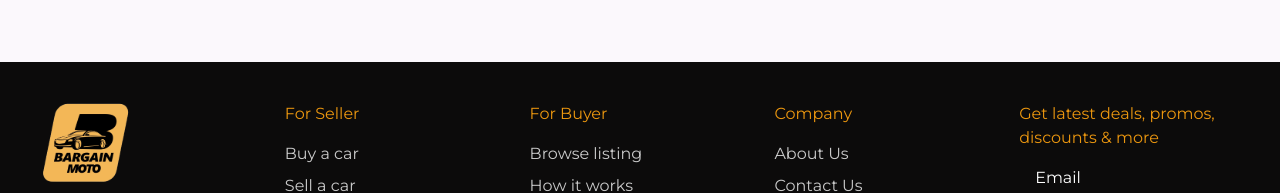
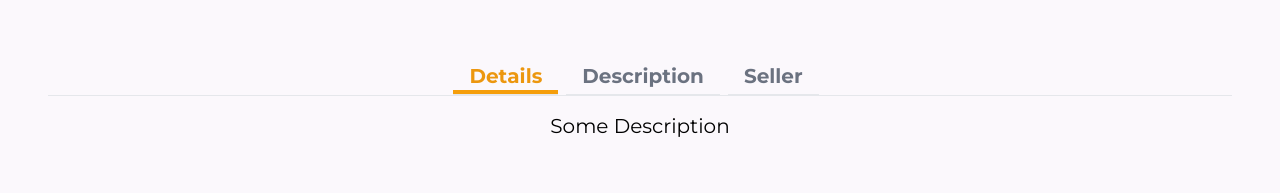
Before and after one commit to Touchstack/BargainMoto-New, a React (Vite) app: page /car-details/1 in a window 1280 px wide. Shown: the part 738-931 px from the top of the page. Built offline with nearby package versions, Linux system fonts and the light colour scheme; no server answers.

Commit message:
Added InfoTabs to Vehicle Details

```diff
--- /dev/null
+++ b/src/components/VehicleDetails/InfoTabs.jsx
@@ -0,0 +1,153 @@
+import React from "react";
+import { motion } from "framer-motion";
+
+function InfoTabs() {
+  const [activeTab, setActiveTab] = React.useState("buy");
+  const [hideBuy, setHideBuy] = React.useState(null);
+  const [hideSellerTab, setHideSellerTab] = React.useState(null);
+  const [hideSell, setHideSell] = React.useState("show");
+  const activeBuyClass =
+    activeTab === "buy"
+      ? "inline-block px-4 rounded-t-lg border-b-4 text-[#EC970F] font-Bold border-amber-500 hover:border-b-4 hover:text-[#EC970F] focus:outline-none"
+      : "inline-block px-4 rounded-t-lg border-b-2 border-transparent hover:text-gray-600 hover:border-gray-300 text-gray-500 border-gray-100";
+  const activeSellClass =
+    activeTab === "sell"
+      ? "inline-block px-4 rounded-t-lg border-b-4 text-[#EC970F] font-Bold border-amber-500 hover:border-b-4 hover:text-[#EC970F] focus:outline-none"
+      : "inline-block px-4 rounded-t-lg border-b-2 border-transparent hover:text-gray-600 hover:border-gray-300 text-gray-500 border-gray-100";
+
+  const activeSellerTabClass =
+    activeTab === "sellerTab"
+      ? "inline-block px-4 rounded-t-lg border-b-4 text-[#EC970F] font-Bold border-amber-500 hover:border-b-4 hover:text-[#EC970F] focus:outline-none"
+      : "inline-block px-4 rounded-t-lg border-b-2 border-transparent hover:text-gray-600 hover:border-gray-300 text-gray-500 border-gray-100";
+  const tabContentVariant = {
+    active: {
+      display: "block",
+      transition: {
+        staggerChildren: 0.15,
+      },
+    },
+    inactive: {
+      display: "none",
+    },
+  };
+
+  return (
+    <div className="my-12">
+      <div className="mb-4">
+        <ul
+          className="flex justify-center my-4 font-medium font-Bold text-xl border-b border-gray-200 w-full"
+          id="myTab"
+          data-tabs-toggle="#myTabContent"
+          role="tablist"
+        >
+          <li className="mr-2 border-b border-gray-200" role="presentation">
+            <button
+              className={activeBuyClass}
+              id="profile-tab"
+              data-tabs-target="#profile"
+              type="button"
+              role="tab"
+              aria-controls="profile"
+              aria-selected="true"
+              onClick={() => {
+                setActiveTab("buy");
+                setHideBuy(null);
+                setHideSell("show");
+                setHideSellerTab(null);
+              }}
+            >
+              Details
+            </button>
+          </li>
+          <li className="mr-2 border-b border-gray-200" role="presentation">
+            <button
+              className={activeSellClass}
+              id="dashboard-tab"
+              data-tabs-target="#dashboard"
+              type="button"
+              role="tab"
+              aria-controls="dashboard"
+              aria-selected="false"
+              onClick={() => {
+                setActiveTab("sell");
+                setHideSell(null);
+                setHideBuy("show");
+                setHideSellerTab(null);
+              }}
+            >
+              Description
+            </button>
+          </li>
+          <li className="mr-2 border-b border-gray-200" role="presentation">
+            <button
+              className={activeSellerTabClass}
+              id="seller"
+              data-tabs-target="#seller"
+              type="button"
+              role="tab"
+              aria-controls="seller"
+              aria-selected="false"
+              onClick={() => {
+                setActiveTab("sellerTab");
+                setHideSellerTab("show");
+                setHideBuy(null);
+                setHideSell(null);
+              }}
+            >
+              Seller
+            </button>
+          </li>
+        </ul>
+      </div>
+
+      <div id="myTabContent">
+        <motion.div
+          id="profile"
+          role="tabpanel"
+          variants={tabContentVariant}
+          animate={hideBuy ? { opacity: 1 } : "inactive"}
+          initial={{ opacity: 1 }}
+          aria-labelledby="profile-tab"
+          transition={{
+            easings: "linear",
+            duration: 1,
+          }}
+        >
+          <p className="text-dark font-Regular text-xl">Some Details</p>
+        </motion.div>
+
+        <motion.div
+          id="dashboard"
+          role="tabpanel"
+          variants={tabContentVariant}
+          animate={hideSell ? { opacity: 1 } : "inactive"}
+          initial={{ opacity: 0 }}
+          aria-labelledby="dashboard-tab"
+          transition={{
+            easings: "linear",
+            duration: 1,
+          }}
+        >
+          <p className="text-dark font-Regular text-xl">Some Description</p>
+        </motion.div>
+
+        <motion.div
+          id="seller"
+          role="tabpanel"
+          variants={tabContentVariant}
+          animate={hideSellerTab ? { opacity: 1 } : "inactive"}
+          initial={{ opacity: 1 }}
+          aria-labelledby="seller-tab"
+          transition={{
+            easings: "linear",
+            duration: 1,
+          }}
+        >
+          <p className="text-dark font-Regular text-xl">Seller Description</p>
+        </motion.div>
+      </div>
+    </div>
+  );
+}
+
+export default InfoTabs;
--- a/src/components/VehicleDetails/VehicleDetails.jsx
+++ b/src/components/VehicleDetails/VehicleDetails.jsx
@@ -1,5 +1,6 @@
 import PropTypes from "prop-types";
 import PrimaryButton from "../Buttons/PrimaryButton";
+import InfoTabs from "./InfoTabs";
 
 const VehicleDetails = ({ vehicleData, loading }) => {
   const IMG = `https://bargain-moto.nyc3.digitaloceanspaces.com/${vehicleData?.featured_image}`;
@@ -35,7 +36,7 @@ const VehicleDetails = ({ vehicleData, loading }) => {
           <div className="mx-auto">
             <div className="flex lg:flex-row md:flex-col sm:flex-col flex-col">
               <div
-                className="md:h-[500px] h-[400px] lg:w-5/12 lg:mr-4 mb-4 cursor-pointer hover:brightness-50 duration-500"
+                className="bg-gray-200 md:h-[500px] h-[400px] lg:w-5/12 lg:mr-4 mb-4 cursor-pointer hover:brightness-50 duration-500"
                 style={{
                   backgroundImage: `url(${IMG})`,
                   backgroundRepeat: "no-repeat",
@@ -48,7 +49,7 @@ const VehicleDetails = ({ vehicleData, loading }) => {
                   return (
                     <div
                       key={index}
-                      className={`md:h-[150px] h-[100px] cursor-pointer hover:brightness-50 duration-500 ${
+                      className={`bg-gray-200 md:h-[150px] h-[100px] cursor-pointer hover:brightness-50 duration-500 ${
                         index === splicedImages?.length - 1
                           ? "mb-0"
                           : "md:mb-6 sm:mb-4 mb-4"
@@ -102,6 +103,8 @@ const VehicleDetails = ({ vehicleData, loading }) => {
             No Available Featured Listings
           </p>
         )}
+
+        <InfoTabs />
       </div>
     </div>
   );
```
